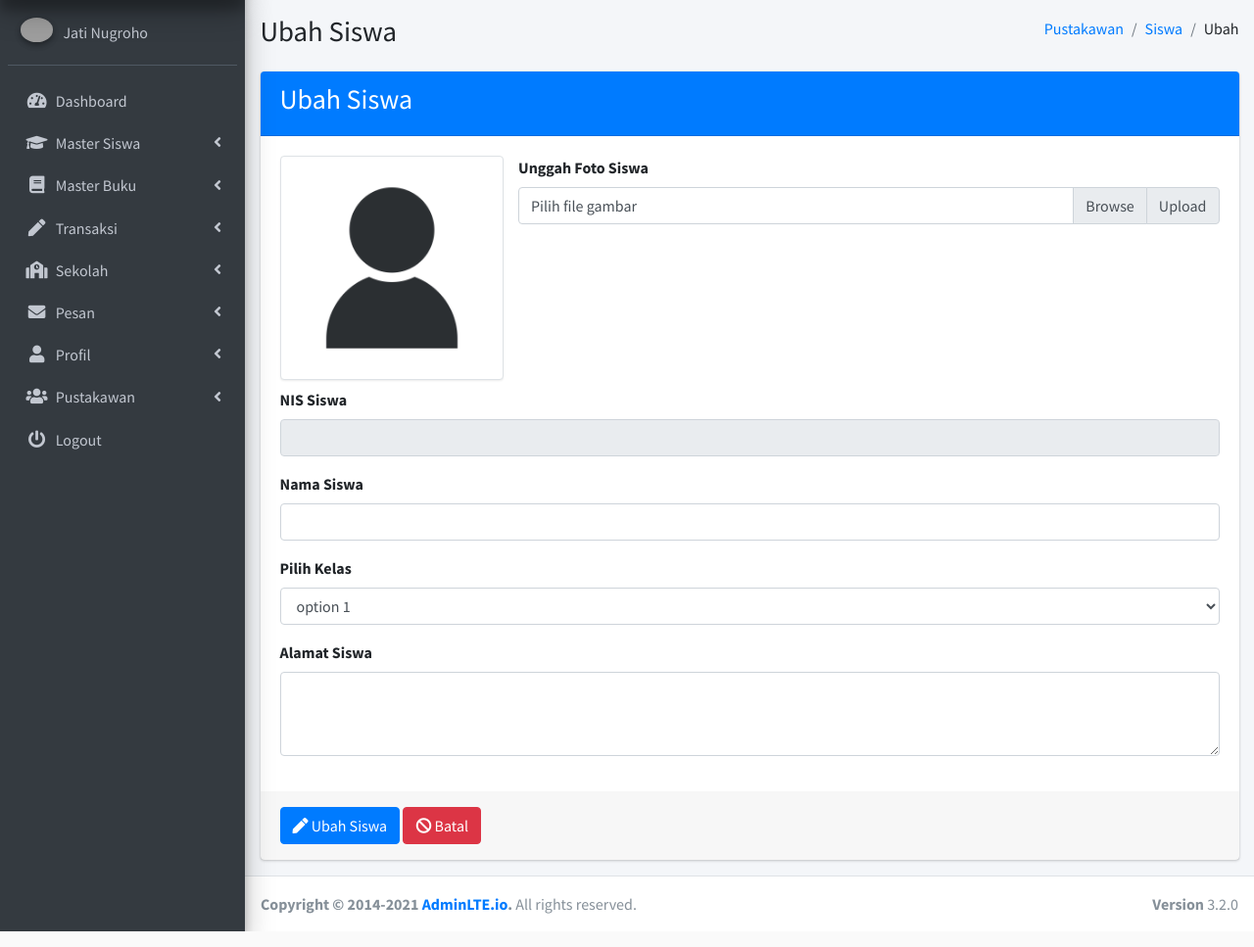
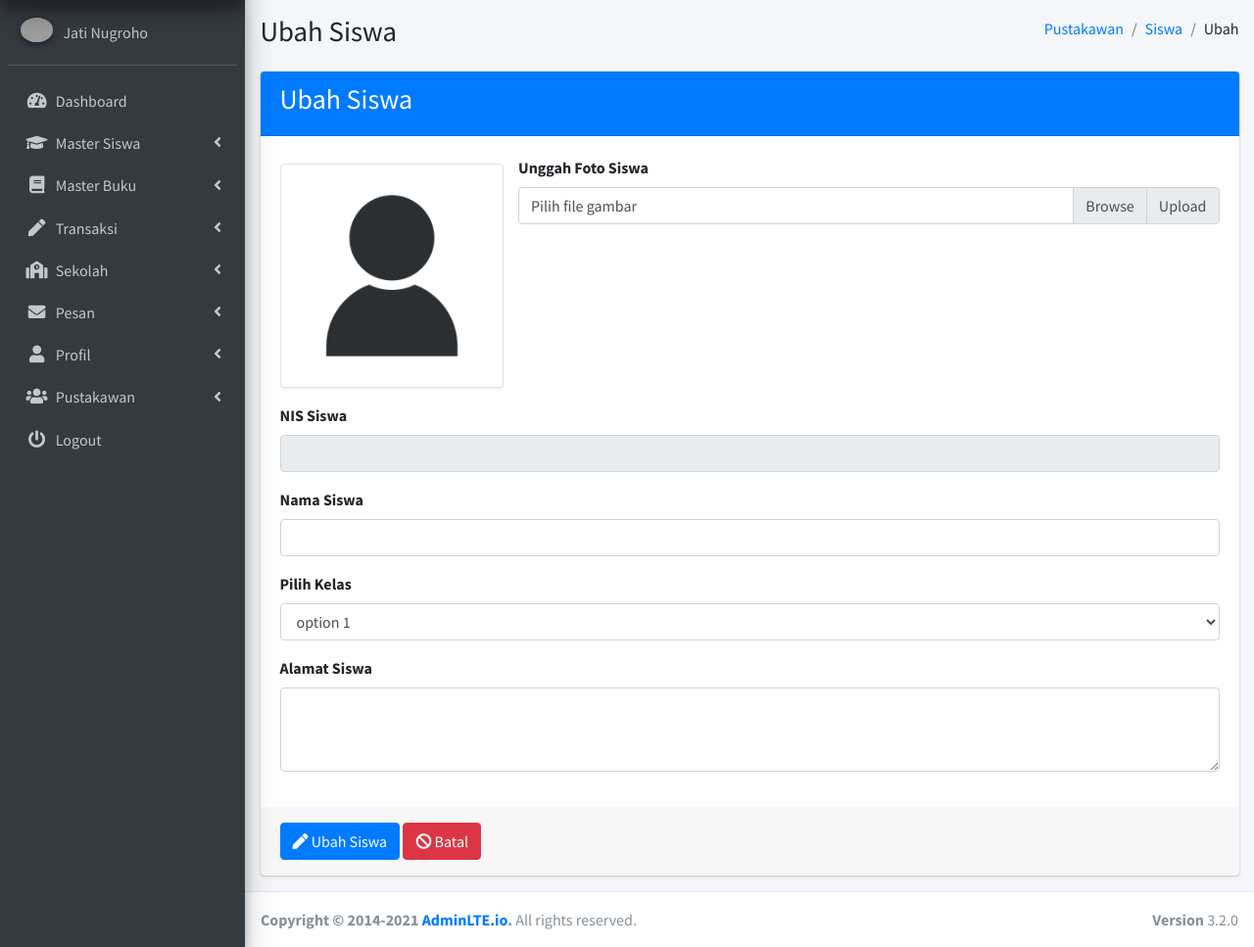
Before and after one commit to Imamsaa/Master-Perpustakaan-Sekolah, a CodeIgniter 4 app: template app/Views/admin/siswa/editsiswa.php in a window 1280 px wide. Shown: the part 57-1024 px from the top of the page at 98% size. Run offline with PHP 8.4 and a stand-in for CodeIgniter, Linux system fonts and the light colour scheme; the template is opened without the code that fills it, so the values that code supplies are empty; some libraries are stand-ins or nearby versions; grey boxes are pictures that could not be loaded.

Commit message:
Menambahkan Margin pada foto di edit siswa

```diff
--- a/app/Views/admin/siswa/editsiswa.php
+++ b/app/Views/admin/siswa/editsiswa.php
@@ -40,7 +40,7 @@
               <form>
                 <div class="card-body">
                   <div class="row mb-2">
-                    <div class="col-md-3 col-sm-12">
+                    <div class="col-md-3 my-2 col-sm-12">
                       <img src="<?= base_url('admin/img/siswa_default.jpg'); ?>" alt="Foto Siswa" class="img-thumbnail">
                     </div>
                     <div class="col-md-9 col-sm-12">
```
